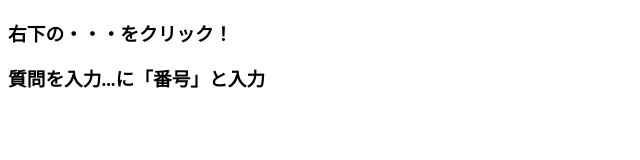
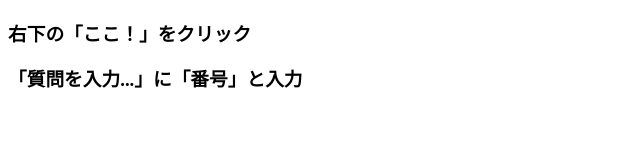
Before and after one commit to Daihougi-RT/WebBot, a plain HTML site: page index.html in a window 1280 px wide. Shown: the whole page, without its empty margins (0-640 px from the left). Drawn offline with nearby package versions, Linux system fonts and the light colour scheme.

Commit message:
Update chatbot page

```diff
--- a/index.html
+++ b/index.html
@@ -7,12 +7,12 @@
 </head>
 
 <body>
-   <h3>右下の・・・をクリック！</h3>
-   <h3>質問を入力...に「番号」と入力</h3>
+   <h3>右下の「ここ！」をクリック</h3>
+   <h3>「質問を入力...」に「番号」と入力</h3>
 
    <script src="https://www.gstatic.com/dialogflow-console/fast/messenger/bootstrap.js?v=1"></script>
 <df-messenger
-  chat-icon="https:&#x2F;&#x2F;raw.githubusercontent.com&#x2F;Daihougi-RT&#x2F;Bot&#x2F;main&#x2F;Bot7.png"
+  chat-icon="https:&#x2F;&#x2F;raw.githubusercontent.com&#x2F;Daihougi-RT&#x2F;Bot&#x2F;main&#x2F;Bot8.png"
   chat-title="大放技会員番号検索bot"
   agent-id="1df2a05a-5668-4cf5-9215-1a4620306baf"
   language-code="ja"
```
